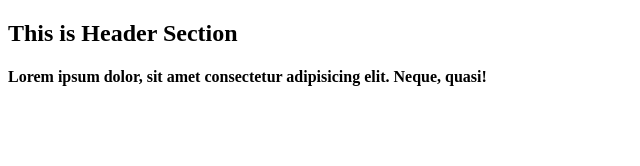
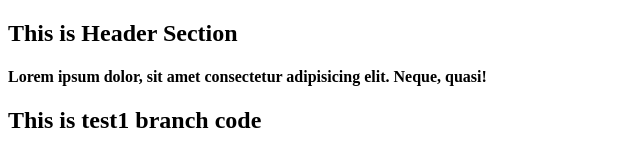
Before and after one commit to HridoyMnd/gitHub_practice, a plain HTML site: page index.html in a window 1280 px wide. Shown: the whole page, without its empty margins (0-640 px from the left). Drawn offline with Linux system fonts and the light colour scheme.

Commit message:
test1 code add

```diff
--- a/index.html
+++ b/index.html
@@ -13,6 +13,11 @@
         <h4>
             Lorem ipsum dolor, sit amet consectetur adipisicing elit. Neque, quasi!
         </h4>
+
+        <!-- test1 branch code  -->
+        <section>
+            <h2>This is test1 branch code </h2>
+        </section>
     </main>
 </body>
 </html>
```
